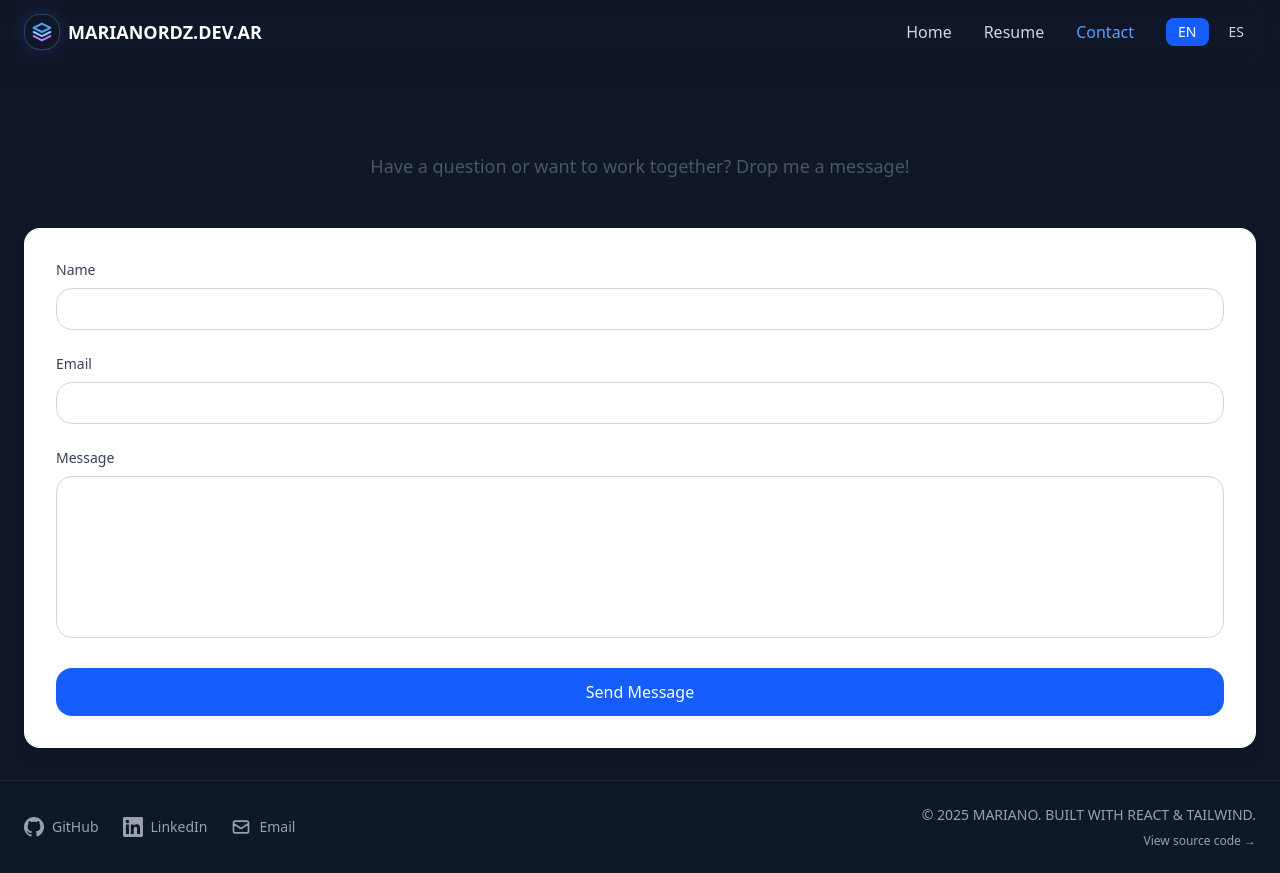
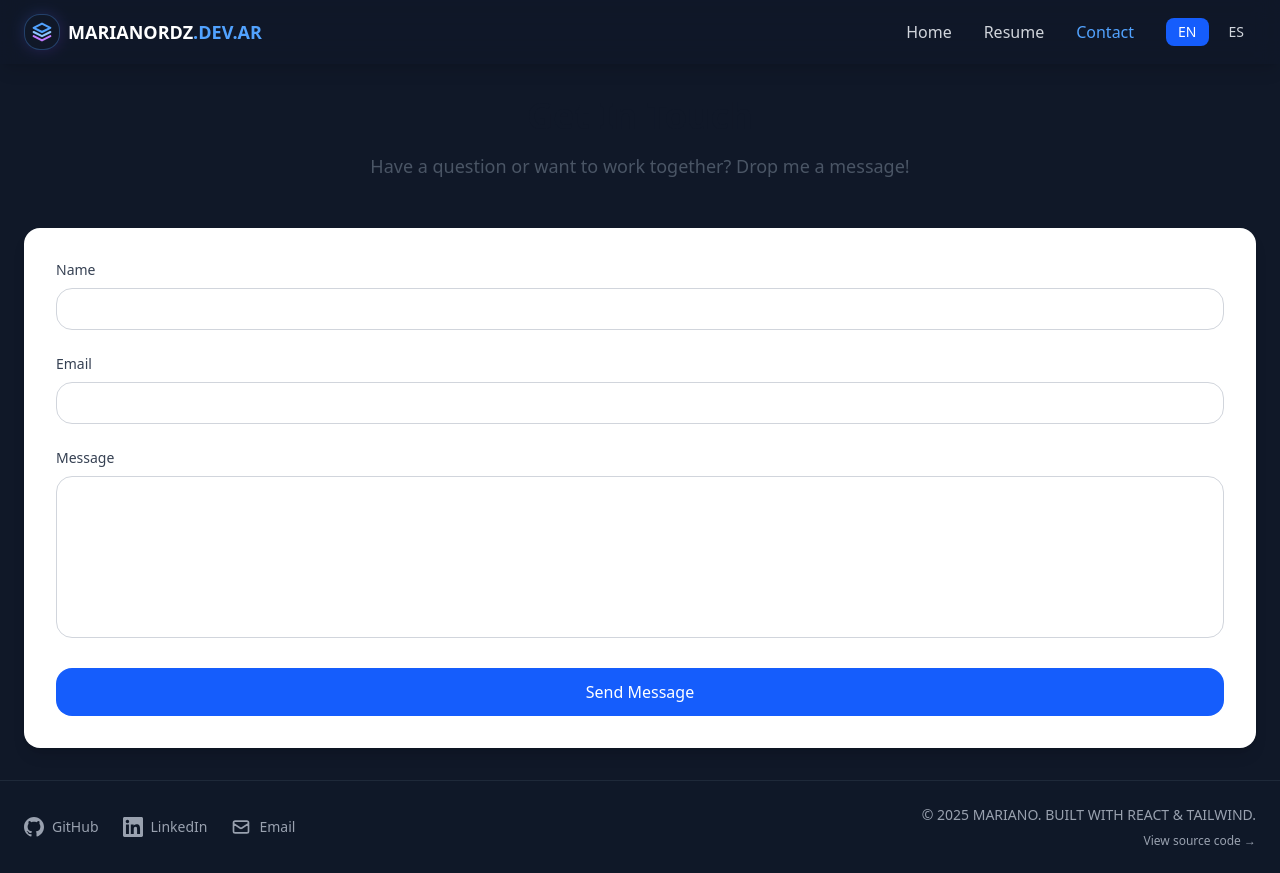
Before and after one commit to MarianoRDZ/website-react, a React (Vite) app: page /contact in a window 1280 px wide. Built offline with nearby package versions, Linux system fonts and the light colour scheme.

Commit message:
style: update navbar and button colors
- Add blue color to .DEV.AR in navbar title
- Change primary button color from cyan to blue-600
- Maintain consistent blue color scheme across UI

```diff
--- a/src/components/common/Navbar.jsx
+++ b/src/components/common/Navbar.jsx
@@ -52,7 +52,9 @@ const Navbar = () => {
               </div>
             </div>
 
-            <span>MARIANORDZ.DEV.AR</span>
+            <span>
+              MARIANORDZ<span className="text-blue-400">.DEV.AR</span>
+            </span>
           </Link>
 
           <div className="hidden items-center gap-8 md:flex">
--- a/src/components/common/variants.js
+++ b/src/components/common/variants.js
@@ -5,10 +5,10 @@
 
 export const buttonVariants = {
   primary: {
-    base: 'bg-accent text-background font-semibold transition-all duration-200',
-    hover: 'hover:bg-accent-hover hover:shadow-button',
-    active: 'active:bg-accent-active active:scale-[0.98]',
-    disabled: 'disabled:opacity-50 disabled:cursor-not-allowed disabled:hover:bg-accent',
+    base: 'bg-blue-600 text-white font-semibold transition-all duration-200',
+    hover: 'hover:bg-blue-700 hover:shadow-button',
+    active: 'active:bg-blue-800 active:scale-[0.98]',
+    disabled: 'disabled:opacity-50 disabled:cursor-not-allowed disabled:hover:bg-blue-600',
   },
   secondary: {
     base: 'bg-background-surface text-text-primary border border-text-secondary font-semibold transition-all duration-200',
```
